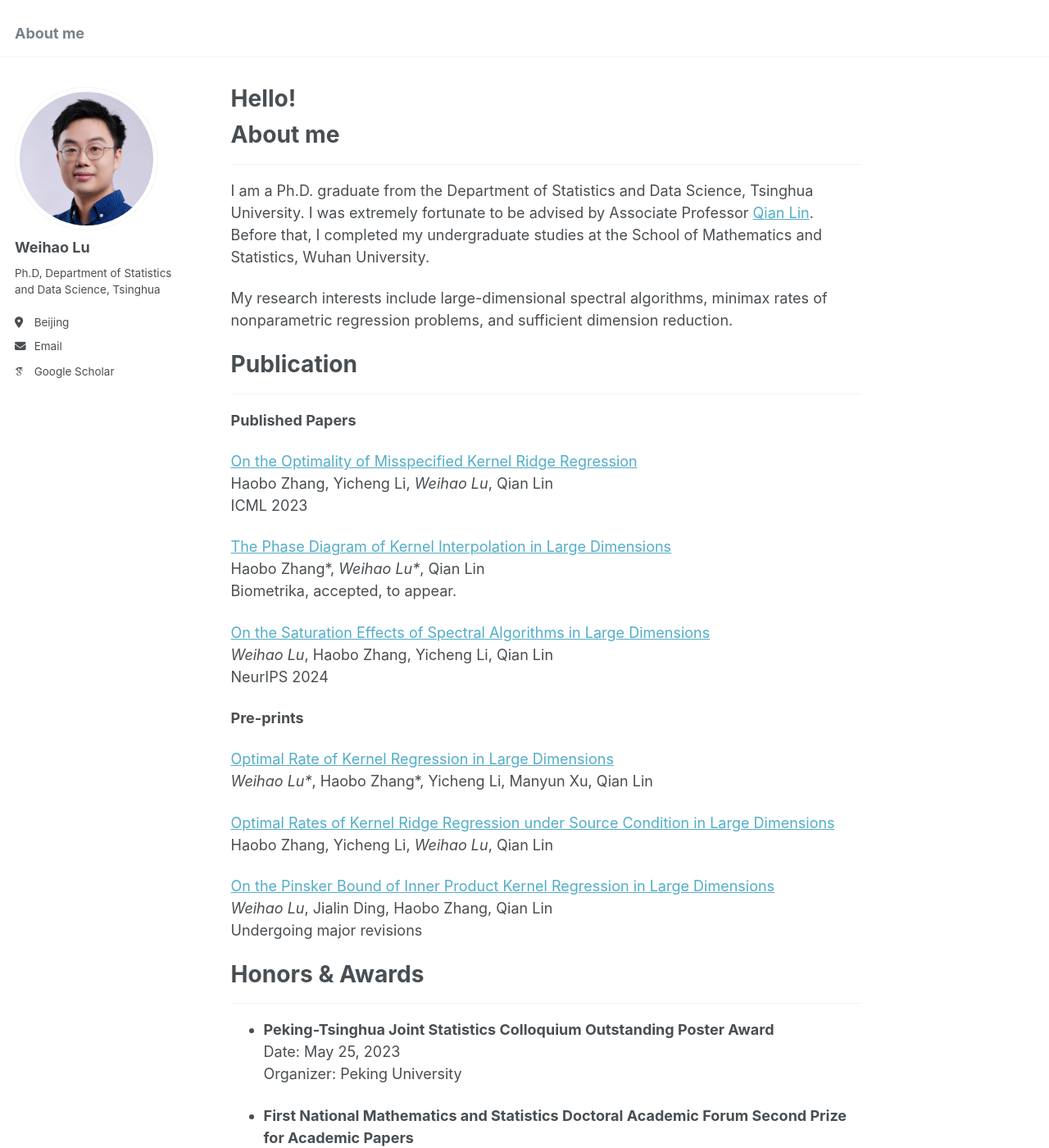
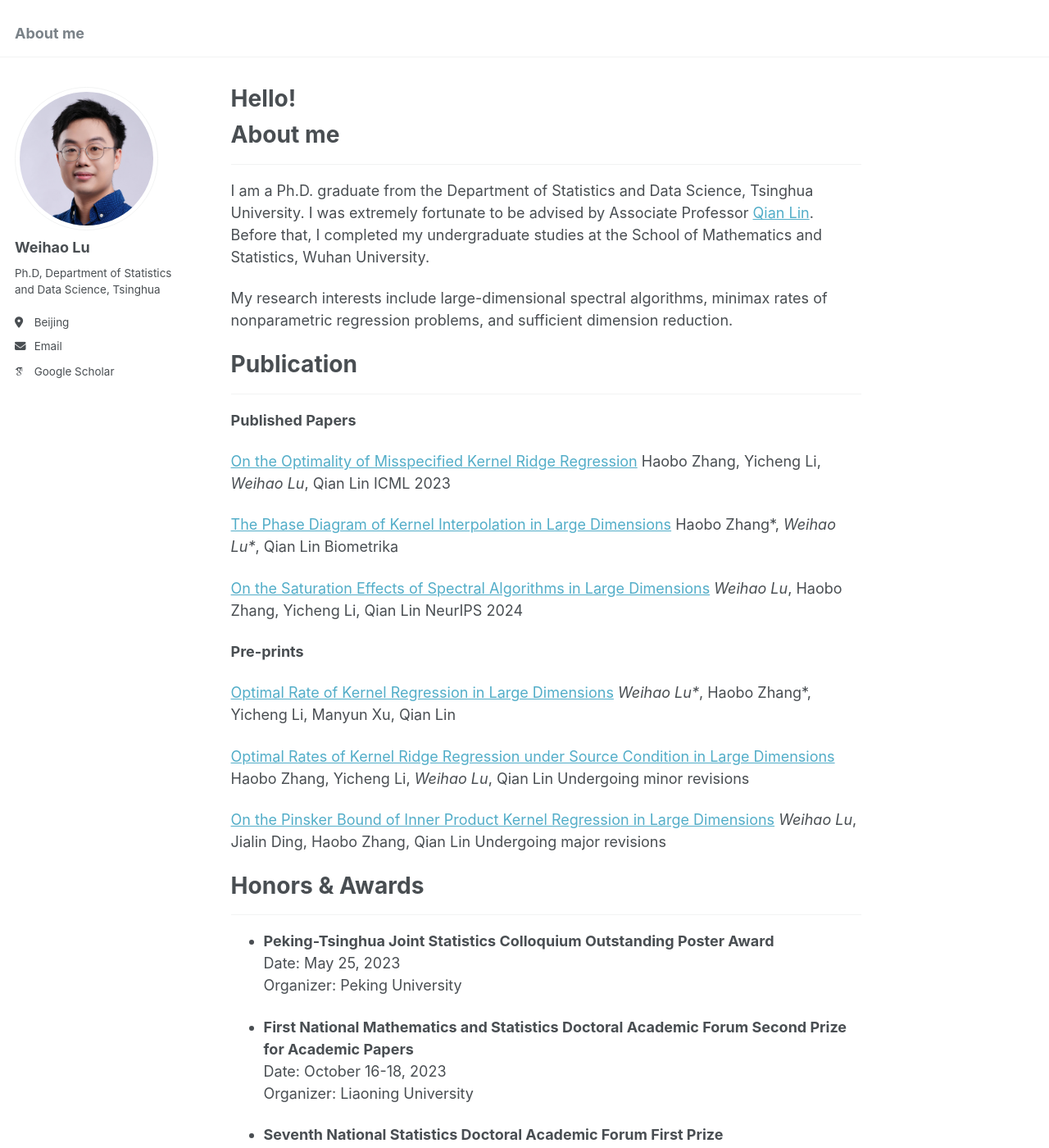
Before and after one commit to luweihao/luweihao.github.io, a Jekyll site: the page built from _pages/about.md, in a window 1280 px wide and 1400 px high. Shown: the whole window at 82% size. Built offline with Jekyll 4.4.1, drawn with Linux system fonts in a browser that asks for light colours; some web fonts are replaced.

Commit message:
Update about.md

```diff
--- a/_pages/about.md
+++ b/_pages/about.md
@@ -20,25 +20,26 @@ My research interests include large-dimensional spectral algorithms, minimax rat
 
 **Published Papers**
 
-[On the Optimality of Misspecified Kernel Ridge Regression](https://proceedings.mlr.press/v202/zhang23x.html)\\
-Haobo Zhang, Yicheng Li, *Weihao Lu*, Qian Lin\\
+[On the Optimality of Misspecified Kernel Ridge Regression](https://proceedings.mlr.press/v202/zhang23x.html)
+Haobo Zhang, Yicheng Li, *Weihao Lu*, Qian Lin
 ICML 2023
 
-[The Phase Diagram of Kernel Interpolation in Large Dimensions](https://doi.org/10.1093/biomet/asae057)\\
-Haobo Zhang\*, *Weihao Lu\**, Qian Lin\\
-Biometrika, accepted, to appear.
+[The Phase Diagram of Kernel Interpolation in Large Dimensions](https://doi.org/10.1093/biomet/asae057)
+Haobo Zhang\*, *Weihao Lu\**, Qian Lin
+Biometrika
 
-[On the Saturation Effects of Spectral Algorithms in Large Dimensions](https://openreview.net/forum?id=kJzecLYsRi)\\
-*Weihao Lu*, Haobo Zhang, Yicheng Li, Qian Lin\\
+[On the Saturation Effects of Spectral Algorithms in Large Dimensions](https://openreview.net/forum?id=kJzecLYsRi)
+*Weihao Lu*, Haobo Zhang, Yicheng Li, Qian Lin
 NeurIPS 2024
 
 **Pre-prints**
 
-[Optimal Rate of Kernel Regression in Large Dimensions](https://arxiv.org/abs/2309.04268)\\
+[Optimal Rate of Kernel Regression in Large Dimensions](https://arxiv.org/abs/2309.04268)
 *Weihao Lu\**, Haobo Zhang\*, Yicheng Li, Manyun Xu, Qian Lin
 
-[Optimal Rates of Kernel Ridge Regression under Source Condition in Large Dimensions](https://arxiv.org/abs/2401.01270)\\
+[Optimal Rates of Kernel Ridge Regression under Source Condition in Large Dimensions](https://arxiv.org/abs/2401.01270)
 Haobo Zhang, Yicheng Li, *Weihao Lu*, Qian Lin
+Undergoing minor revisions
 
 [On the Pinsker Bound of Inner Product Kernel Regression in Large Dimensions](https://arxiv.org/abs/2409.00915)
 *Weihao Lu*, Jialin Ding, Haobo Zhang, Qian Lin
```
